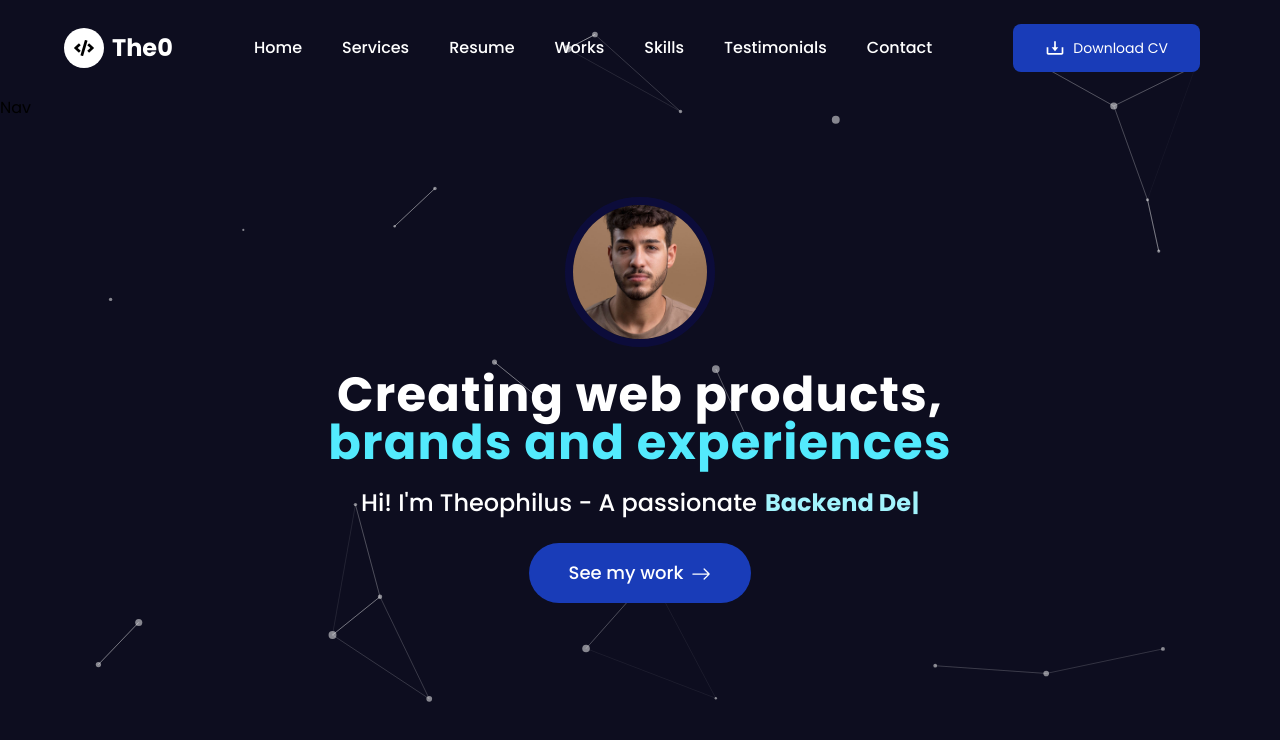
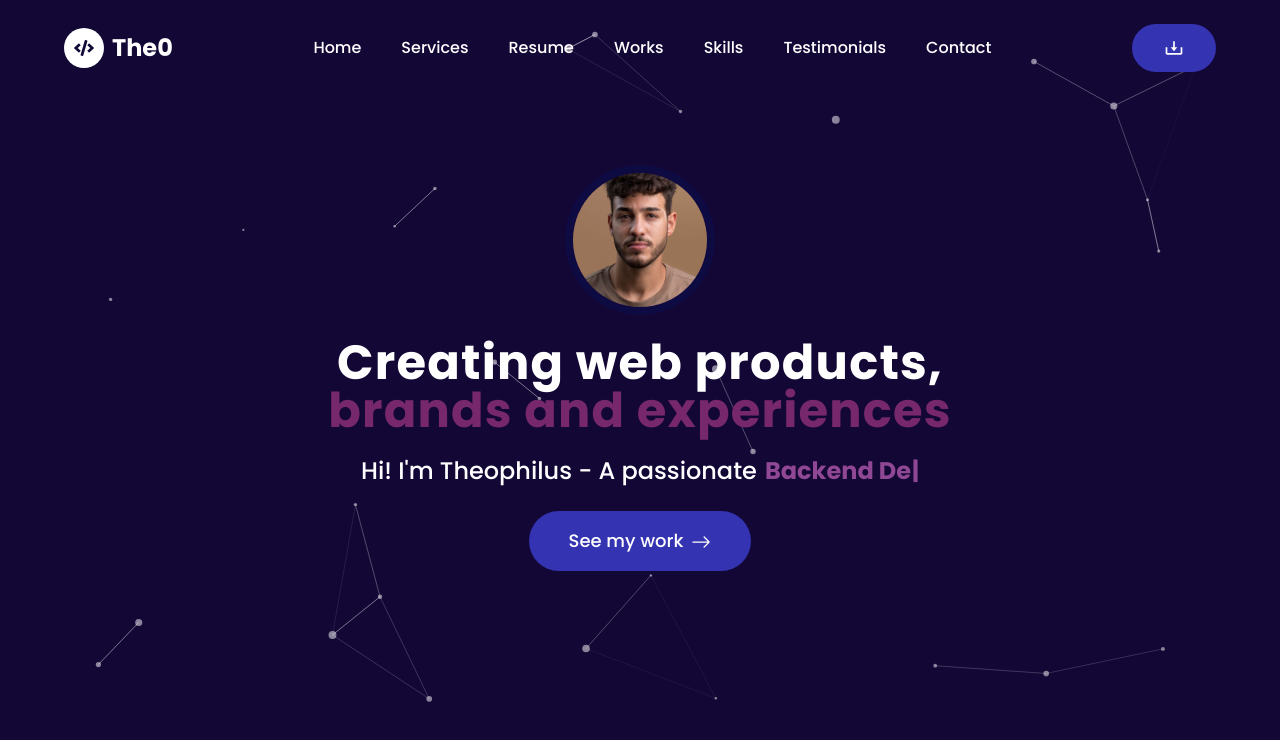
Before and after one commit to Robotron2/nextjs-portfolio, a Next.js app: page / in a window 1280 px wide. Shown: the top 740 px of the page. Built offline with nearby package versions, Linux system fonts and the light colour scheme.

Commit message:
Tailwind.config.js

```diff
--- a/app/globals.css
+++ b/app/globals.css
@@ -1 +1,28 @@
-@import "tailwindcss";
+@tailwind base;
+@tailwind components;
+@tailwind utilities;
+
+@layer base {
+    :root {
+        /* Deep purple - #120734 */
+        --background: 255, 76%, 12%;
+
+        /* White - #ffffff */
+        --foreground: 0, 0%, 100%;
+
+        /*light purple - #3433b0 */
+        --primary: 240, 55%, 45%;
+
+        /* dark purple - #381877 */
+        --primary-dark: 260, 66%, 28%;
+
+        /* Deep purple - #120734 */
+        --secondary: 255, 76%, 12%;
+
+        /* accent-light - #8f4793 */
+        --accent: 297, 35%, 43%;
+
+        /*accent-dark #76276b*/
+        --accent-dark: 308, 50%, 31%;
+    }
+}
--- a/app/layout.tsx
+++ b/app/layout.tsx
@@ -22,7 +22,7 @@ export default function RootLayout({
 }>) {
 	return (
 		<html lang="en">
-			<body className={`${poppins.className} antialiased bg-[#0d0d1f]`}>
+			<body className={`${poppins.className} antialiased bg-secondary`}>
 				<ResponsiveNav />
 				{children}
 			</body>
--- a/components/Home/Hero/Hero.tsx
+++ b/components/Home/Hero/Hero.tsx
@@ -7,9 +7,9 @@ import ParticlesHero from "./ParticleBackground"
 
 const Hero = () => {
 	return (
-		<div className="relative h-screen  flex items-center justify-center text-white overflow-hidden flex-col">
+		<div className="relative h-screen  flex items-center justify-center overflow-hidden flex-col">
 			<ParticlesHero />
-			<div className="relative z-10 flex flex-col items-center">
+			<div className="container relative z-10 flex flex-col items-center -mt-16">
 				<Image
 					src="/images/s1.jpg"
 					alt="heroImage"
@@ -18,11 +18,11 @@ const Hero = () => {
 					className="rounded-full border-8 border-[#0C0C48AA]"
 				/>
 				<h1 className="text-2xl sm:text-4xl md:text-5xl lg:teext-6xl mt-6 text-center font-bold tracking-wide">
-					Creating web products, <br /> <span className="text-cyan-300"> brands and experiences</span>
+					Creating web products, <br /> <span className="text-accent-dark"> brands and experiences</span>
 				</h1>
 				<h2 className="mt-5 text-sm px-2 text-center sm:text-2xl font-medium flex items-center">
 					Hi! I&apos;m Theophilus - A passionate
-					<span className="text-cyan-200 font-bold">
+					<span className="text-accent font-bold">
 						<TypewriterComponent
 							options={{
 								strings: ["Frontend Developer", "Backend Developer", "Blockchain Developer"],
@@ -35,7 +35,7 @@ const Hero = () => {
 						/>
 					</span>
 				</h2>
-				<button className="mt-6 px-10 py-4 bg-blue-800 hover:bg-blue-900 transition-all duration-300 cursor-pointer rounded-full text-lg font-medium">
+				<button className="mt-6 px-10 py-4 bg-primary hover:bg-primary-dark transition-all duration-300 cursor-pointer rounded-full text-lg font-medium">
 					<span>See my work</span>
 					<BsArrowRight className="w-5 h-5 ml-2 inline-block" />
 				</button>
--- a/components/Home/Navbar/MobileNav.tsx
+++ b/components/Home/Navbar/MobileNav.tsx
@@ -9,26 +9,38 @@ type MobileNavProps = {
 }
 
 const MobileNav = ({ showNav, closeNav }: MobileNavProps) => {
+	// Determine translation and pointer events
 	const navOpen = showNav ? "translate-x-0" : "translate-x-[100%]"
+
 	return (
 		<div>
 			{/* overlay */}
 			<div
-				className={`fixed inset-0 ${navOpen} transform transition-all right-0 duration-500 z-100002 bg-black opacity-70 w-full h-screen`}></div>
+				className={`fixed ${navOpen} transform transition-all duration-500 inset-0 z-[1000] bg-black opacity-70 w-full h-screen ${
+					showNav ? "pointer-events-auto" : "pointer-events-none"
+				}`}
+				onClick={closeNav}
+			/>
+
 			{/* Navlinks */}
 			<div
-				className={`text-white ${navOpen} fixed justify-center flex flex-col h-full transform transition-all duration-500 delay-300 w-[80%] sm:w-[60%] bg-cyan-800 space-y-6 z-1000050 right-0`}>
+				className={`text-foreground ${navOpen} fixed justify-center flex flex-col h-full transform transition-all duration-500 delay-300 w-[80%] sm:w-[60%] bg-accent space-y-6 z-[10002] right-0 ${
+					showNav ? "pointer-events-auto" : "pointer-events-none"
+				}`}>
 				{NavLinks.map((link) => {
 					return (
-						<Link key={link.id} href={link.url}>
-							<p className="text-white w-fit text-xl ml-12 border-b-[1.5px] pb-1 border-white sm:text-[30px]">
+						<Link key={link.id} href={link.url} onClick={closeNav}>
+							<p className="text-foreground w-fit text-xl ml-12 border-b-[1.5px] pb-1 border-foreground sm:text-[30px]">
 								{link.label}
 							</p>
 						</Link>
 					)
 				})}
 				{/* Close btn */}
-				<CgClose className="absolute top-6 right-[1.4rem] sm:w-8 sm:h-8 w-6 h-6" onClick={closeNav} />
+				<CgClose
+					className="absolute top-6 right-[1.4rem] sm:w-8 sm:h-8 w-6 h-6 cursor-pointer"
+					onClick={closeNav}
+				/>
 			</div>
 		</div>
 	)
--- a/components/Home/Navbar/Nav.tsx
+++ b/components/Home/Navbar/Nav.tsx
@@ -13,27 +13,28 @@ type NavProps = {
 
 const Nav = ({ openNav }: NavProps) => {
 	const [navBg, setNavBg] = useState(false)
+
 	useEffect(() => {
 		const handler = () => {
 			if (window.scrollY >= 90) setNavBg(true)
 			if (window.scrollY < 90) setNavBg(false)
 		}
 		window.addEventListener("scroll", handler)
-
 		return () => window.removeEventListener("scroll", handler)
 	}, [])
+
 	return (
 		<div
-			className={`transition-all ${
-				navBg ? "bg-[#0F142ED9] shadow-md" : "fixed"
-			} duration-200 h-[12vh] z-10000 fixed w-full`}>
+			className={` fixed w-full transition-all duration-200 h-[12vh] z-[1000] ${
+				navBg ? "bg-[#0F142ED9] shadow-md" : ""
+			}`}>
 			<div className="flex items-center h-full justify-between w-[90%] mx-auto">
 				{/* Logo */}
 				<div className="flex items-center space-x-2">
-					<div className="w-10 h-10 bg-white rounded-full flex items-center justify-center flex-col">
-						<FaCode className="w-5 h-5 text-black" />
+					<div className="w-10 h-10 bg-foreground rounded-full flex items-center justify-center flex-col">
+						<FaCode className="w-5 h-5 text-secondary" />
 					</div>
-					<h1 className="text-xl hidden sm:block md:text-2xl text-white font-bold">The0</h1>
+					<h1 className="text-xl hidden sm:block md:text-2xl text-foreground font-bold">The0</h1>
 				</div>
 				{/* NavLinks */}
 				<div className="hidden lg:flex items-center space-x-10">
@@ -42,7 +43,7 @@ const Nav = ({ openNav }: NavProps) => {
 							<Link
 								key={link.id}
 								href={link.url}
-								className="text-base hover:text-cyan-300 text-white font-medium transition-all duration-200">
+								className="text-base hover:text-accent text-foreground font-medium transition-all duration-200">
 								<p>{link.label}</p>
 							</Link>
 						)
@@ -51,15 +52,16 @@ const Nav = ({ openNav }: NavProps) => {
 				{/* Buttons */}
 				<div className="flex items-center space-x-4">
 					{/* CV button */}
-					<button className="px-8 py-3.5 text-sm cursor-pointer rounded-lg bg-blue-800 hover:bg-blue-900 transition-all duration-300 text-white flex items-center space-x-2">
+					<button className="px-8 py-3.5 text-sm cursor-pointer rounded-full bg-primary hover:bg-primary-dark transition-all duration-300 text-foreground flex items-center space-x-2">
 						<BiDownload className="w-5 h-5" />
-						<span>Download CV</span>
 					</button>
 					{/* Burger */}
-					<HiBars3BottomRight className="w-8 h-8 cursor-pointer text-white lg:hidden" onClick={openNav} />
+					<HiBars3BottomRight
+						className="w-8 h-8 cursor-pointer text-foreground lg:hidden"
+						onClick={openNav}
+					/>
 				</div>
 			</div>
-			Nav
 		</div>
 	)
 }
--- a/components/Home/Navbar/ResponsiveNav.tsx
+++ b/components/Home/Navbar/ResponsiveNav.tsx
@@ -8,9 +8,11 @@ const ResponsiveNav = () => {
 
 	const openNavHandler = () => {
 		setShowNav(true)
+		console.log("Clicked to open")
 	}
 	const closeNavHandler = () => {
 		setShowNav(false)
+		console.log("Clicked to close")
 	}
 	return (
 		<div>
--- a/package.json
+++ b/package.json
@@ -23,9 +23,11 @@
     "@types/node": "^20",
     "@types/react": "^19",
     "@types/react-dom": "^19",
+    "autoprefixer": "^10.4.23",
     "eslint": "^9",
     "eslint-config-next": "16.1.0",
-    "tailwindcss": "^4",
+    "postcss": "^8.5.6",
+    "tailwindcss": "^3.4.19",
     "typescript": "^5"
   }
 }
--- /dev/null
+++ b/postcss.config.js
@@ -0,0 +1,6 @@
+module.exports = {
+  plugins: {
+    tailwindcss: {},
+    autoprefixer: {},
+  },
+}
--- /dev/null
+++ b/tailwind.config.js
@@ -0,0 +1,42 @@
+/** @type {import('tailwindcss').Config} */
+module.exports = {
+	darkMode: ["class"],
+	content: [
+		"./app/**/*.{js,ts,jsx,tsx,mdx}",
+		"./pages/**/*.{js,ts,jsx,tsx,mdx}",
+		"./components/**/*.{js,ts,jsx,tsx,mdx}",
+		"./data/**/*.{js,ts}",
+	],
+	prefix: "",
+	theme: {
+		container: {
+			center: true,
+			padding: "2rem",
+			screens: {
+				"2xl": "1400px",
+			},
+		},
+		extend: {
+			fontFamily: {
+				sans: ["Poppins", "sans-serif"],
+				poppins: ["Poppins", "sans-serif"],
+			},
+			colors: {
+				background: "hsl(var(--background))",
+				foreground: "hsl(var(--foreground))",
+				primary: {
+					DEFAULT: "hsl(var(--primary))",
+					dark: "hsl(var(--primary-dark))",
+				},
+				secondary: {
+					DEFAULT: "hsl(var(--secondary))",
+				},
+
+				accent: {
+					DEFAULT: "hsl(var(--accent))",
+					dark: "hsl(var(--accent-dark))",
+				},
+			},
+		},
+	},
+}
```
Also changed, not shown: 1 other file (tests, documents, lock files or other folders).
